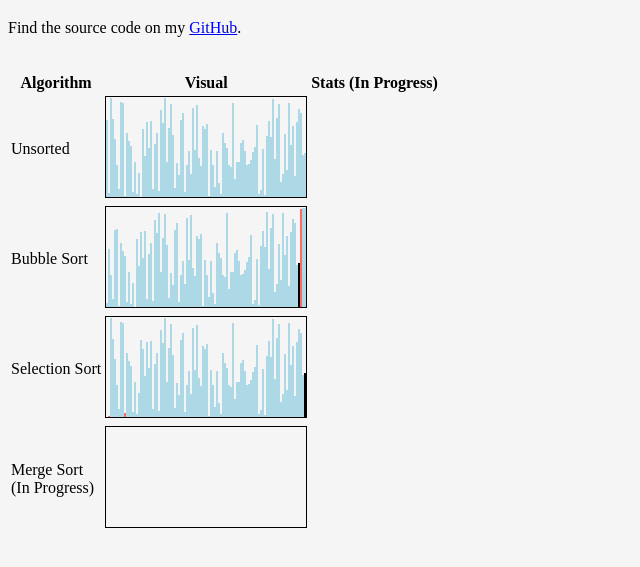
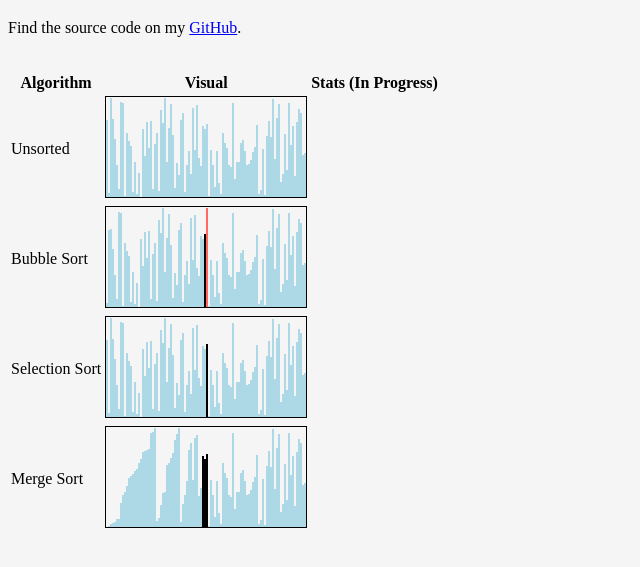
Before and after one commit to alchammatg/alchammatg.github.io, a plain HTML site: page index.html in a window 1280 px wide. Shown: the part 61-628 px from the top of the page, without its empty margins (0-640 px from the left). Drawn offline with Linux system fonts and the light colour scheme.

Commit message:
Sorting Algorithms - Completed mergeSort development and Implemented speedup after mergeSort

```diff
--- a/index.html
+++ b/index.html
@@ -58,7 +58,7 @@
 		</tr>
 
 		<tr>
-			<td>Merge Sort <br>(In Progress)</td>
+			<td>Merge Sort</td>
 			<td>
 				<canvas id="mergeSortCanvas" width="200" height="100">
 				</canvas>
--- a/sorting-algorithms.js
+++ b/sorting-algorithms.js
@@ -35,6 +35,7 @@ function* selectionSort(array) {
     yield [array, j, vSwap];
 }
 
+
 function* mergeSort(array, vStart) {
 	if (array.length <2) return array;
 	// Pointer for array reconstruction for visual representation
@@ -42,7 +43,6 @@ function* mergeSort(array, vStart) {
 	const pointer = [vStart,vEnd];
 
 	yield[mView, pointer];
-	console.log("YIELDED")
 
 	const middle = Math.floor(array.length / 2);
 	const left = array.slice(0, middle);
--- a/visual-sort.js
+++ b/visual-sort.js
@@ -1,26 +1,28 @@
-var randomArray = []
-var solutionArray = []
-const FPS = 60
-const soft = "#add8e6"
-const bold = "#000000"
-const highlight = "#FF6961"
+var DEBUGGER_ENABLED = false;
+function breakpoint() {
+  if(DEBUGGER_ENABLED) {
+    debugger;
+  }
+}
+
+
+var randomArray = [];
+var solutionArray = [];
+var FPS = 10;
+const soft = "#add8e6";
+const bold = "#000000";
+const highlight = "#FF6961";
 
 
 function setup(){
-	var height = 100
-	var width = 100
+	var height = 100;
+	var width = 100;
 
 	randomArray = genArray(width, height);
-	console.log(randomArray);
 	solutionArray = randomArray.slice(0).sort(function(a, b){return a - b});
 
 	drawArray("unsortedCanvas", randomArray);
-	mainLoop();
-}
 
-
-var mView = [];
-function mainLoop(){
 	sBubble = bubbleSort(randomArray.slice(0));
 	sBubble.canvas = "bubbleSortCanvas";
 	sSelection = selectionSort(randomArray.slice(0));
@@ -29,6 +31,13 @@ function mainLoop(){
 	sMerge = mergeSort(randomArray.slice(0), 0);
 	sMerge.canvas = "mergeSortCanvas";
 	let sorts = [sBubble, sSelection, sMerge];
+
+	mainLoop(sorts);
+}
+
+
+var mView = [];
+function mainLoop(sorts){
 
 	doFrame();
 
@@ -45,18 +54,27 @@ function mainLoop(){
 		for(var x = 0; x < sorts.length; x++){
 			sorter = sorts[x];
 			sortData = sorter.next().value;
-			if (sorter.canvas == "mergeSortCanvas") console.log(sortData);
+
 
 			if (sortData != undefined){
+
+				if (sorter.canvas == "mergeSortCanvas"){
+					if (!Array.isArray(sortData[0])) {
+						sortData = [sortData,[],[]];
+					};
+				};
+
+				//The Array has been completely sorted
+				if (JSON.stringify(sortData[ARRAY])==JSON.stringify(solutionArray)){
+					//Speed up after merge sort completion.. eventually speed up after all faster algorithms
+					if (sorter.canvas == "mergeSortCanvas") FPS *= 10;
+					// sorts.splice(x);
+				};
 		        drawArray(sorter.canvas, sortData[ARRAY],
 		        	sortData[POINTER], sortData[SWAP]);
-
-		        //The Array has been completely sorted
-				if (sortData[ARRAY] == solutionArray){
-					sorts.splice(x)
-				}
-			}
-		}
+			};
+		};
+		breakpoint();
 	}
 }
 
```
